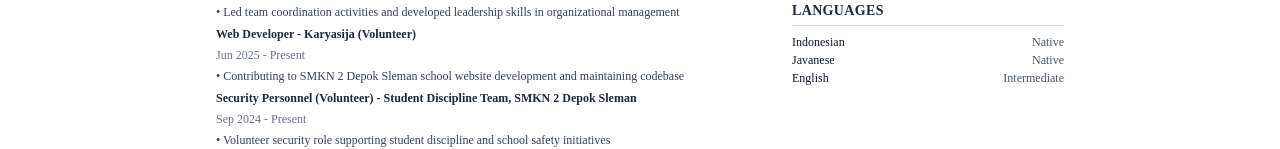
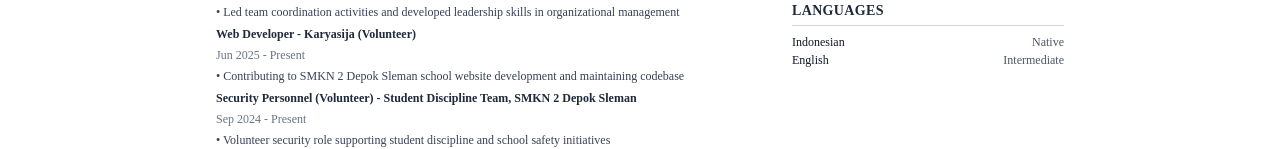
Before and after one commit to REZ3X/portfolio-rejaka-main, a Next.js app: page /resume in a window 1280 px wide. Shown: the part 539-688 px from the top of the page. Built offline with nearby package versions, Linux system fonts and the light colour scheme; no server answers.

Commit message:
feat(resume): remove Javanese language proficiency from resume

```diff
--- a/src/app/resume/page.tsx
+++ b/src/app/resume/page.tsx
@@ -288,10 +288,6 @@
                 <div className="space-y-0.5 text-xs">
                   <div className="flex justify-between">
                     <span>Indonesian</span>
-                    <span className="text-gray-600">Native</span>
-                  </div>
-                  <div className="flex justify-between">
-                    <span>Javanese</span>
                     <span className="text-gray-600">Native</span>
                   </div>
                   <div className="flex justify-between">
```
